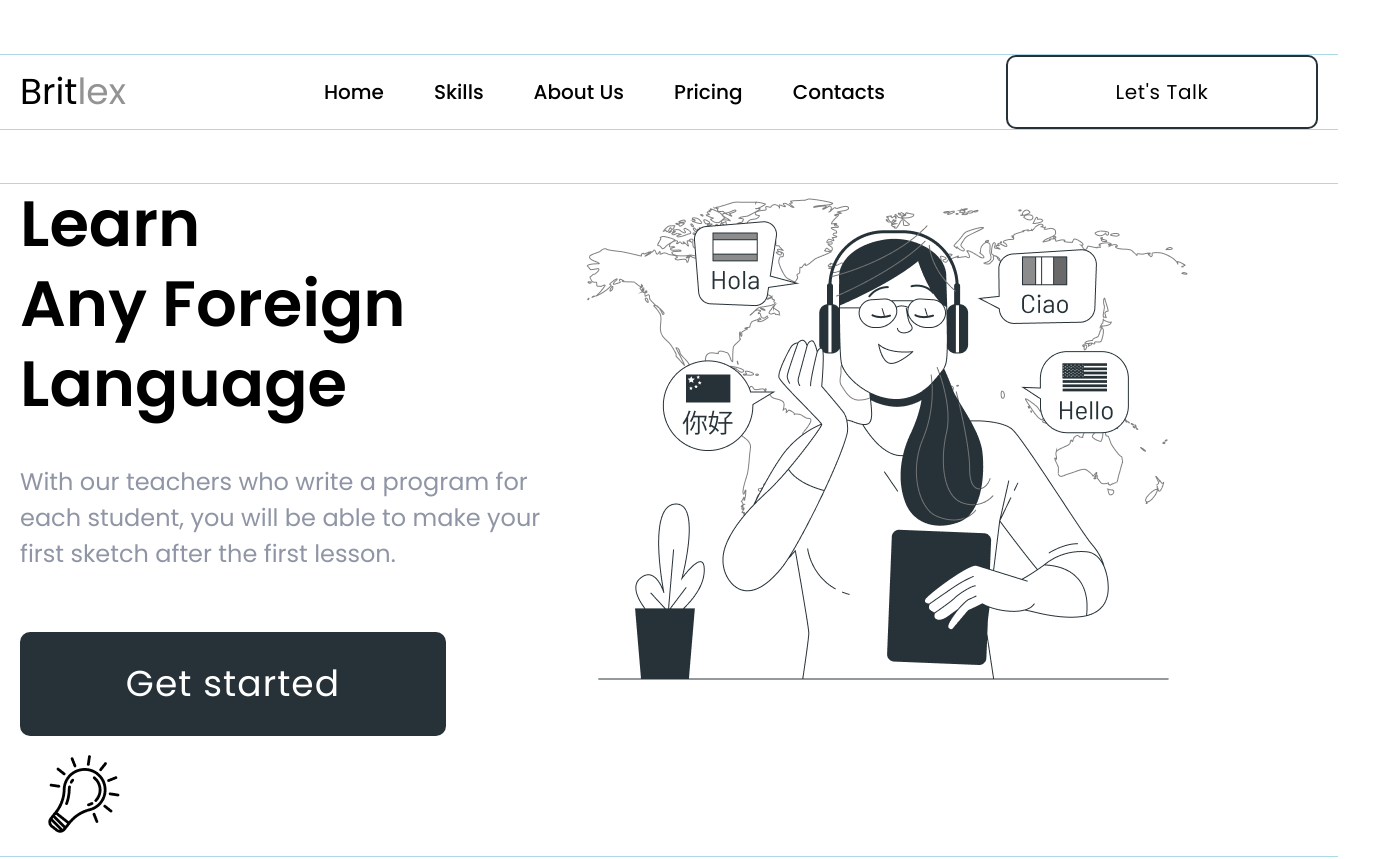
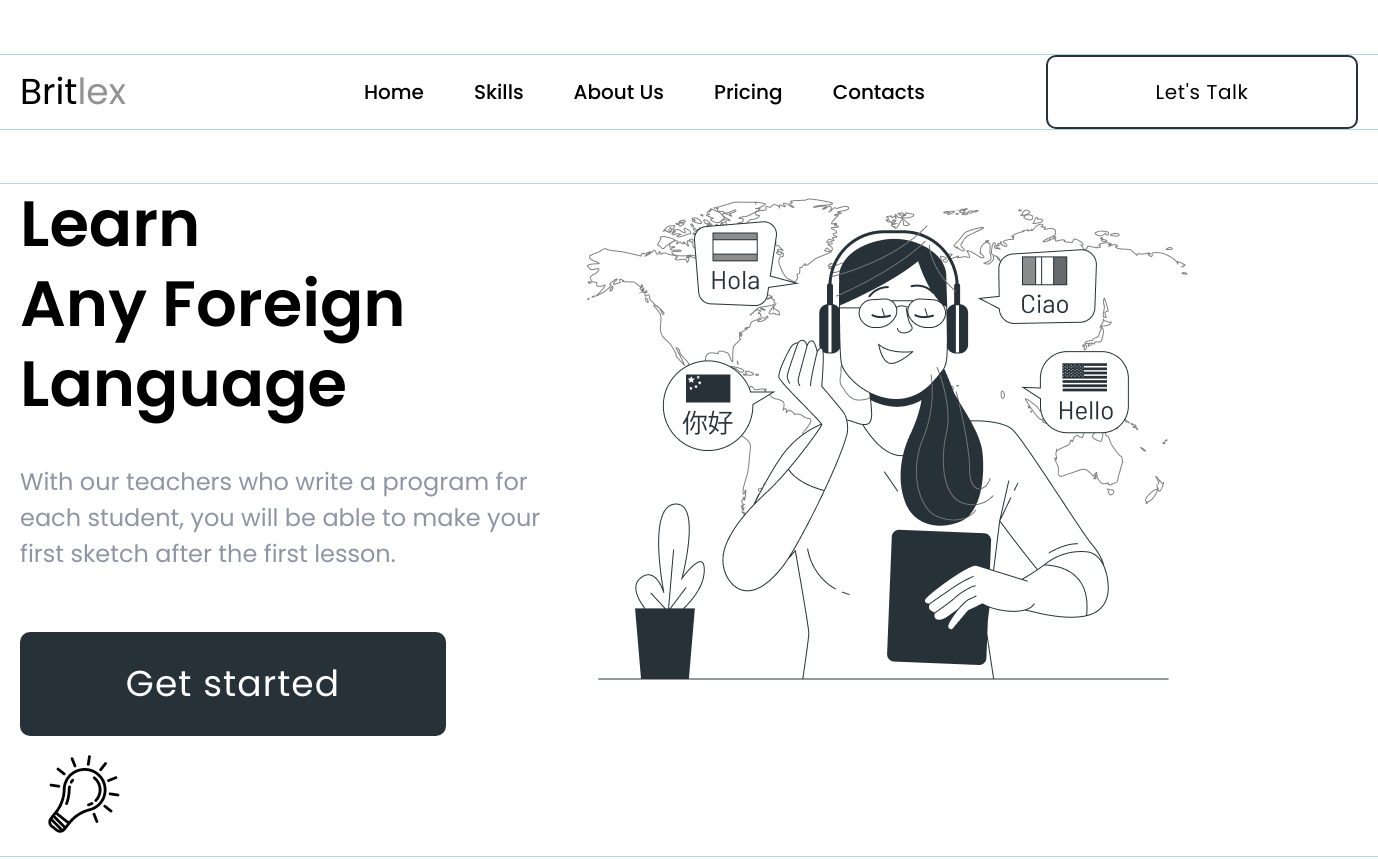
Before and after one commit to dmitriy-aleksieiev/BritLex, a plain HTML site: page index.html in a window 1280 px wide. Shown: the top 859 px of the page, 1378 px wide, since content can reach past the window. Drawn offline with nearby package versions, Linux system fonts and the light colour scheme.

Commit message:
26121620

```diff
--- a/scss/components/_sections-and-containers.scss
+++ b/scss/components/_sections-and-containers.scss
@@ -5,7 +5,7 @@
 
 .container {
   // display: flex;
-  width: 1338px;
+  width: 1378px;
   padding: 0 20px;
   margin: 0 auto;
 
--- a/scss/layout/_header.scss
+++ b/scss/layout/_header.scss
@@ -27,4 +27,6 @@
 .navigation__list {
   display: flex;
   gap: 50px;
+  padding: 20px 0;
+  cursor: pointer;
 }
```
Also changed, not shown: css/main.css, css/main.min.css, 2 other files.
